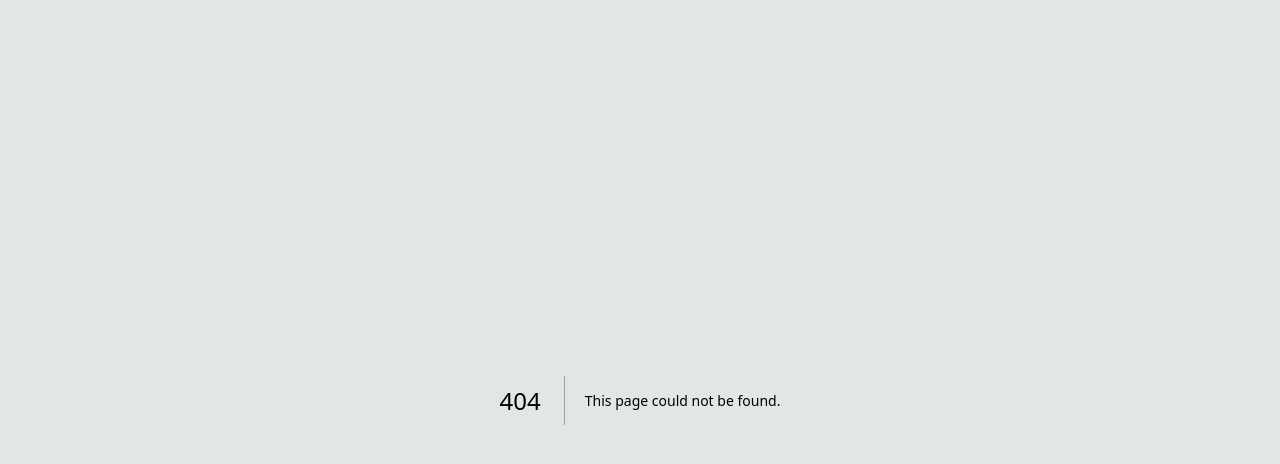
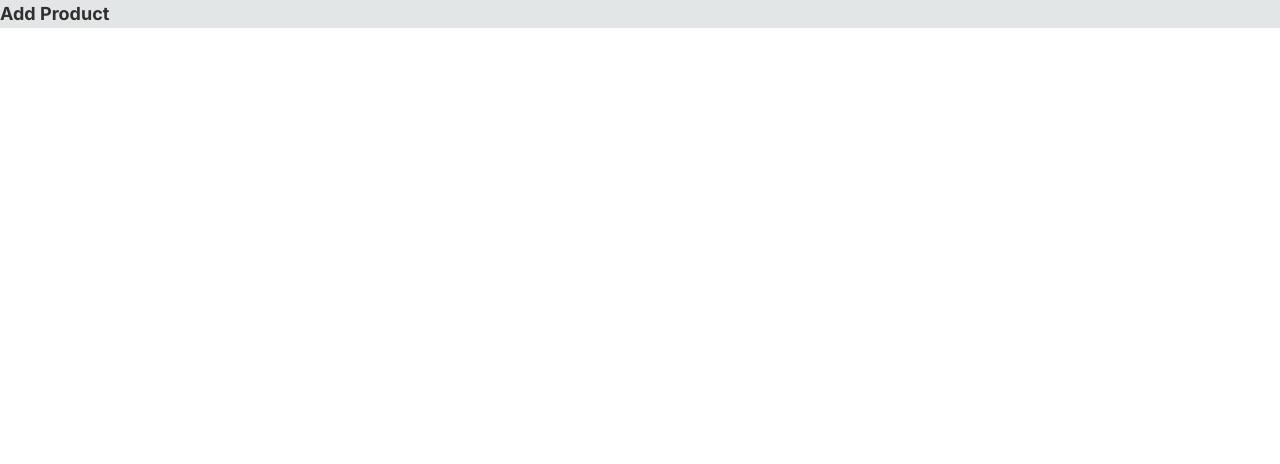
Before and after one commit to MarthaC444/nextjs-ecommerce, a Next.js app: page /add-product in a window 1280 px wide. Before the commit this address had no page. Shown: the top 464 px of the page. Built offline with nearby package versions, Linux system fonts and the light colour scheme.

Commit message:
Create first page

```diff
--- /dev/null
+++ b/src/app/add-product/page.tsx
@@ -0,0 +1,7 @@
+export default function AddProductPage() {
+  return (
+    <div>
+      <h1 className="mb-3 text-lg font-bold">Add Product</h1>
+    </div>
+  );
+}
```
